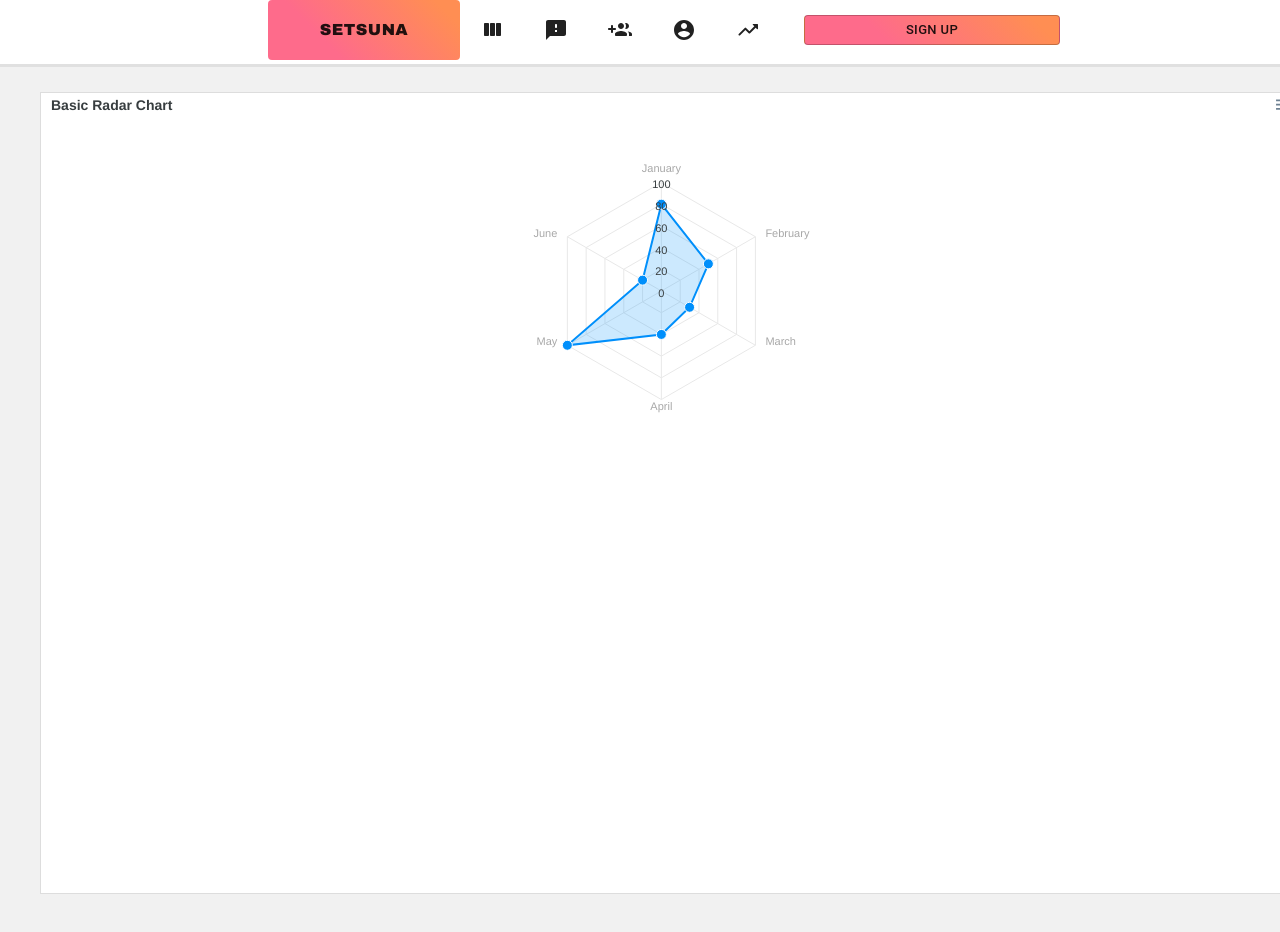
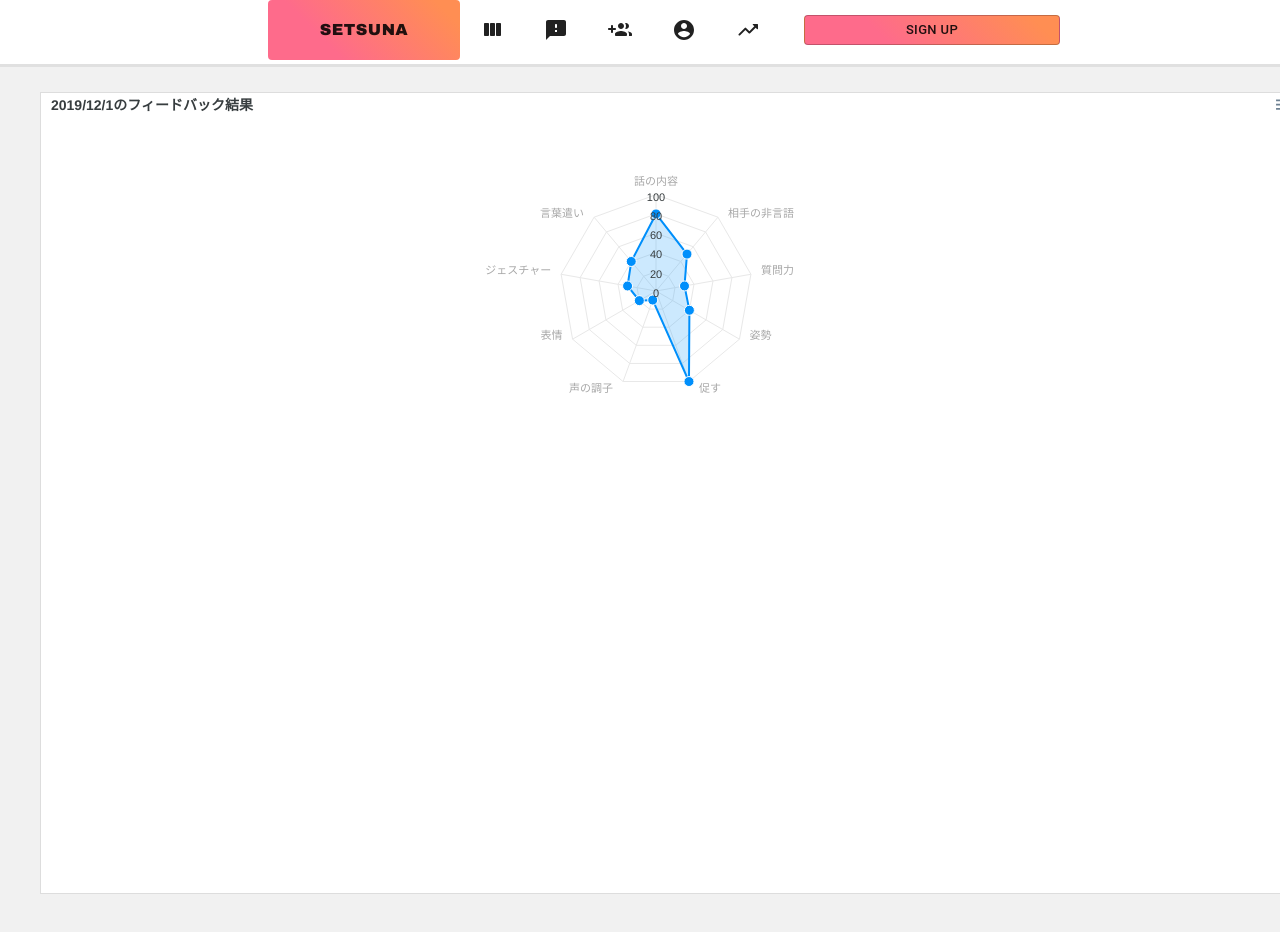
Before and after one commit to se-n-pu-u-ki/setsuna, a React (Create React App) app: page /Result in a window 1280 px wide. Shown: the top 932 px of the page. Built offline with nearby package versions, Linux system fonts and the light colour scheme.

Commit message:
Edit Radar chart

```diff
--- a/src/Components/MaterialUiParts/chart.js
+++ b/src/Components/MaterialUiParts/chart.js
@@ -5,11 +5,10 @@ class ApexChart extends React.Component {
     constructor(props) {
       super(props);
 
-      this.state = {
-
+      this.state1 = {
         series: [{
           name: 'Series 1',
-          data: [80, 50, 30, 40, 100, 20],
+          data: [80, 50, 30, 40, 100, 10,20,30,40]
         }],
         options: {
           chart: {
@@ -17,20 +16,38 @@ class ApexChart extends React.Component {
             type: 'radar',
           },
           title: {
-            text: 'Basic Radar Chart'
+            text: '2019/12/1のフィードバック結果'
           },
           xaxis: {
-            categories: ['January', 'February', 'March', 'April', 'May', 'June']
+            categories: ['話の内容', '相手の非言語', '質問力', '姿勢', '促す', '声の調子','表情','ジェスチャー','言葉遣い']
           }
         },
+      };
 
-
+      this.state2 = {
+        series: [{
+          name: 'Series 1',
+          data: [80, 80, 80, 80, 80, 100,80,80,80]
+        }],
+        options: {
+          chart: {
+            height: 350,
+            type: 'radar',
+          },
+          title: {
+            text: '2020/12/15のフィードバック結果'
+          },
+          xaxis: {
+            categories: ['話の内容', '相手の非言語', '質問力', '姿勢', '促す', '声の調子','表情','ジェスチャー','言葉遣い']
+          }
+        },
       };
     }
+
     render() {
       return (
         <div id="chart">
-            <ReactApexChart options={this.state.options} series={this.state.series} type="radar" height={350} />
+            <ReactApexChart options={this.state1.options} series={this.state1.series} type="radar" height={350} />
         </div>
       );
     }
```
Also changed, not shown: src/Components/Pages/Match/index.css (line endings or trailing spaces).
